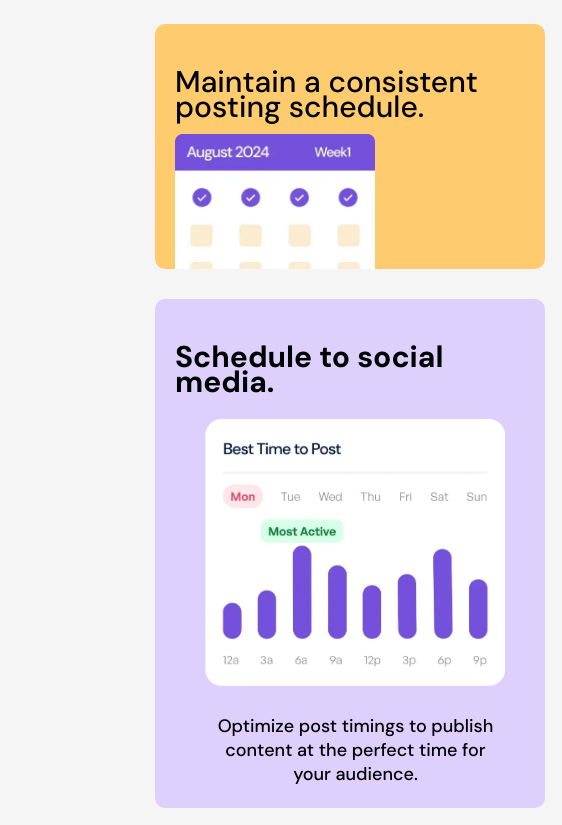
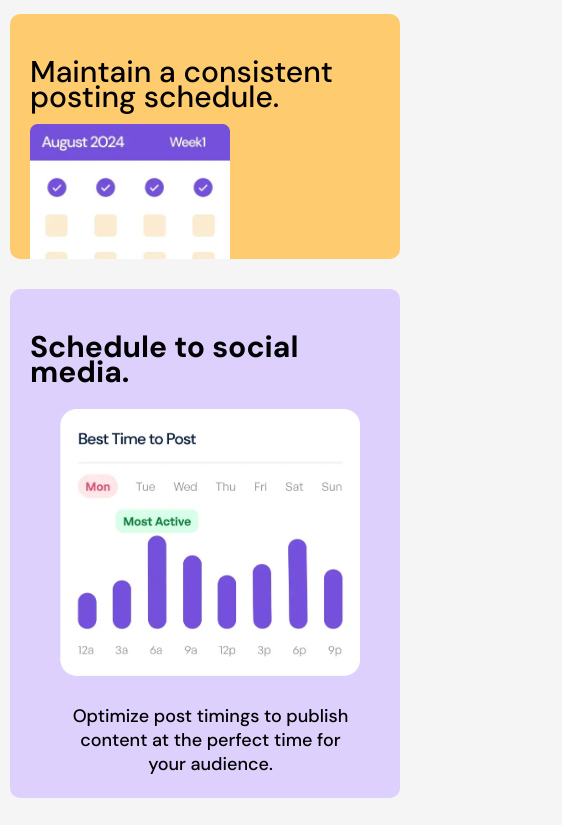
Before and after one commit to SudaisAbidKhan/Bento-Grid-Main, a plain HTML site: page index.html in a window 390 px wide. Shown: the part 646-1471 px from the top of the page, 562 px wide, since content can reach past the window. Drawn offline with Linux system fonts and the light colour scheme; a web font is replaced by a local one.

Commit message:
Update style.css

```diff
--- a/style.css
+++ b/style.css
@@ -183,6 +183,9 @@ h1 {
 }
 
 @media (max-width: 500px) {
+  body {
+    margin: 10px;
+  }
   .star {
     width: 388px;
     padding: 0px 0px 20px 0px;
```
